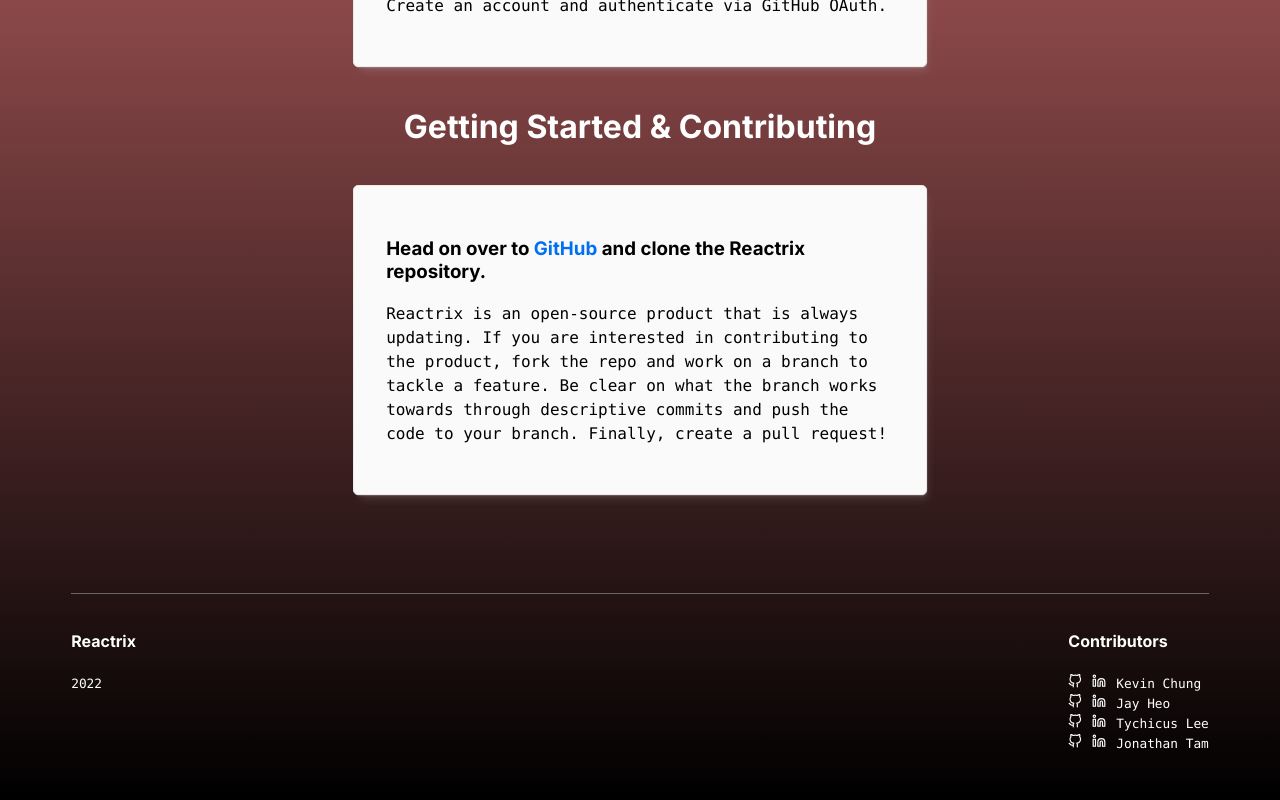
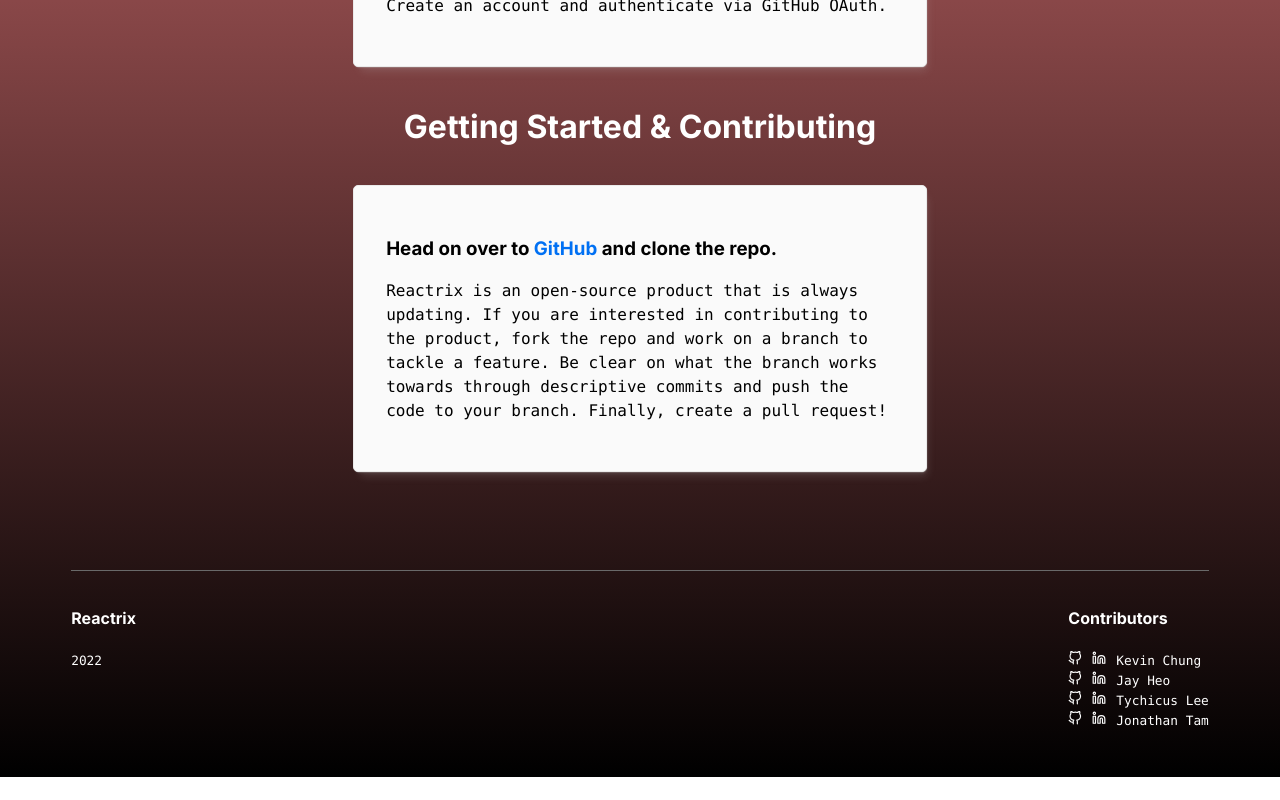
Before and after one commit to Reactrix-Admin/reactrixapp, a Next.js app: page / in a window 1280 px wide. Shown: the part 2166-2966 px from the top of the page. After the commit the page ends 2943 px from the top, so only its background shows below. Built offline with nearby package versions, Linux system fonts and the light colour scheme.

Commit message:
getting started card text updated

```diff
--- a/pages/main.js
+++ b/pages/main.js
@@ -55,7 +55,7 @@ export default function Main() {
             {' '}
             Head on over to{' '}
             <a href='https://github.com/oslabs-beta/Reactrix'>{'GitHub'}</a> and
-            clone the Reactrix repository.
+            clone the repo.
           </h3>
           <p>
             {' '}
```
